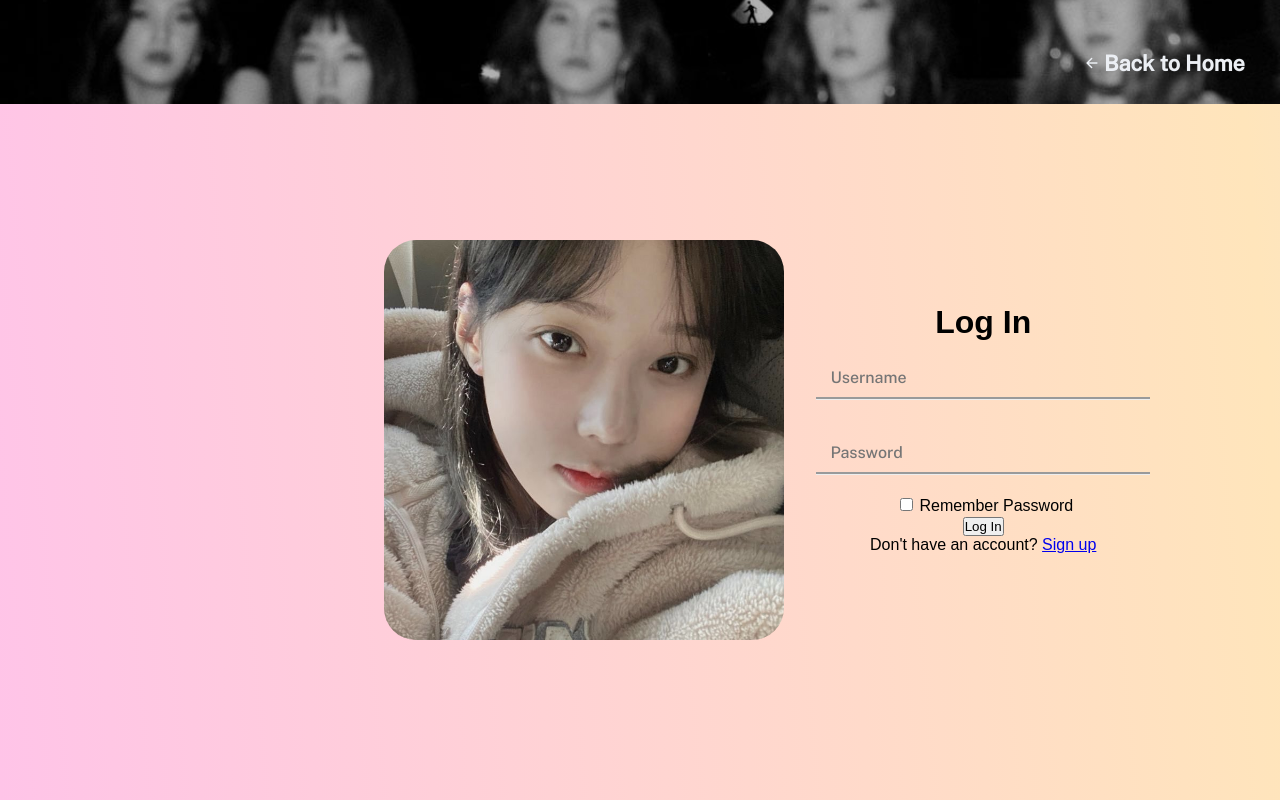
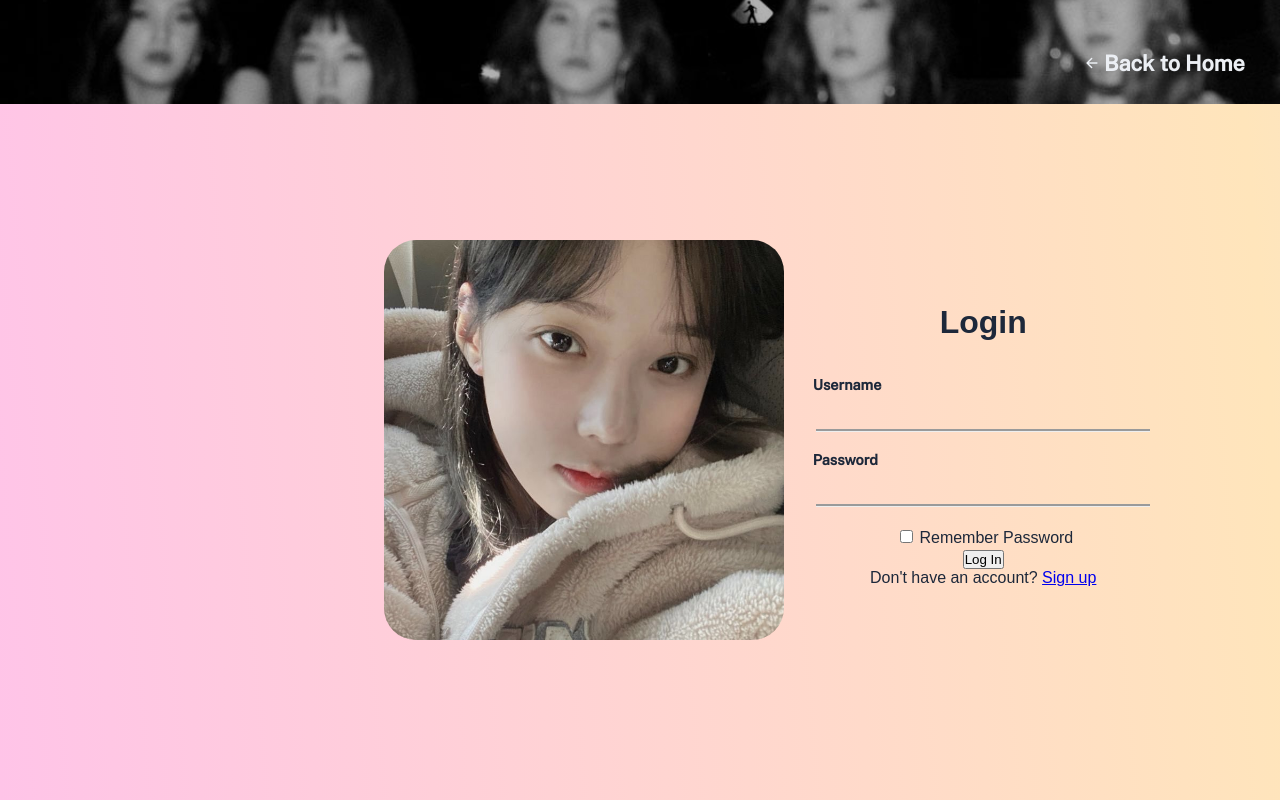
Before and after one commit to sengokus/K-Doro, a plain HTML site: page src/login_2.html in a window 1280 px wide. Drawn offline with nearby package versions, Linux system fonts and the light colour scheme.

Commit message:
Edited login page

```diff
--- a/src/css/style.css
+++ b/src/css/style.css
@@ -173,9 +173,27 @@ body {
 
 .right-pane {
     font-family: 'Sen', sans-serif;
+    color: rgb(29, 40, 58);
     padding-top: 4em;
     /* background-color: #E8F4F3; */
     /* border-radius: 3em; */
+}
+
+#login-label {
+    padding-bottom: 1em;
+}
+
+.input {
+    font-family: 'Public Sans', sans-serif;
+}
+
+.input label {
+    position: absolute;
+    font-size: 0.9em;
+    font-weight: bold;
+    color: rgb(29, 40, 58);
+    padding-top: 0.2em;
+    padding-left: 2em;
 }
 
 .input input {
@@ -183,7 +201,6 @@ body {
     height: 2.5em;
     border: none;
     font-size: 1em;
-    font-family: 'Public Sans', sans-serif;
     /* border-radius: 0.5em; */
     padding-left: 0.9em;
     margin: 1em 2em;
--- a/src/login_2.html
+++ b/src/login_2.html
@@ -36,13 +36,15 @@
 
                 <div class="right-pane">
                     <div class="login">
-                        <h1>Log In</h1>
+                        <h1 id="login-label">Login</h1>
                         <form class="form active" id="login">
                             <div class="input">
-                                <input type="text" name="email" id="inputUsername" placeholder="Username" required>
+                                <label for="login" class="usernameLabel">Username</label>
+                                <input type="text" name="email" id="inputUsername" required>
                             </div>
                             <div class="input">
-                                <input type="password" name="password" id="inputPassword" placeholder="Password" required>
+                                <label for="login" class="passwordLabel">Password</label>
+                                <input type="password" name="password" id="inputPassword" required>
                             </div>
                             <div class="remember-box">
                                 <input type="checkbox" name="remember" id="rememberCheckbox"><span class="remember-text">Remember Password</span>
```
